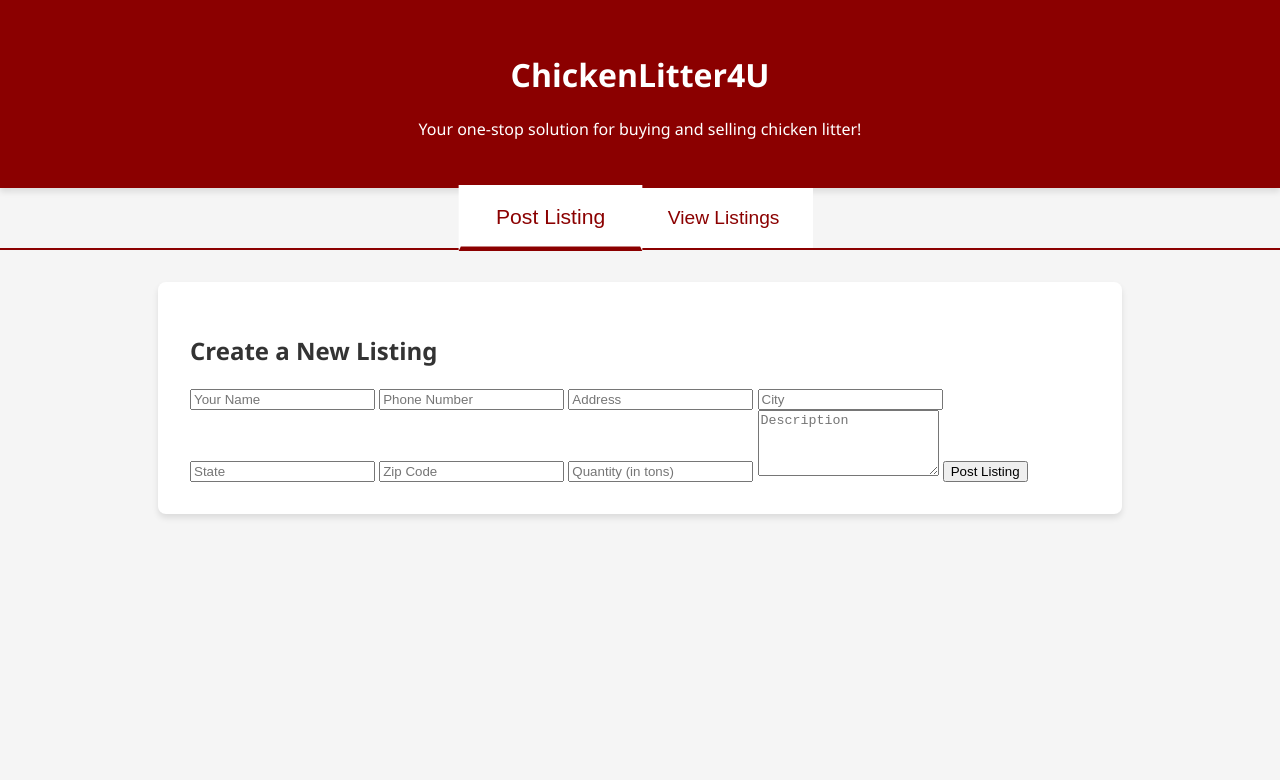
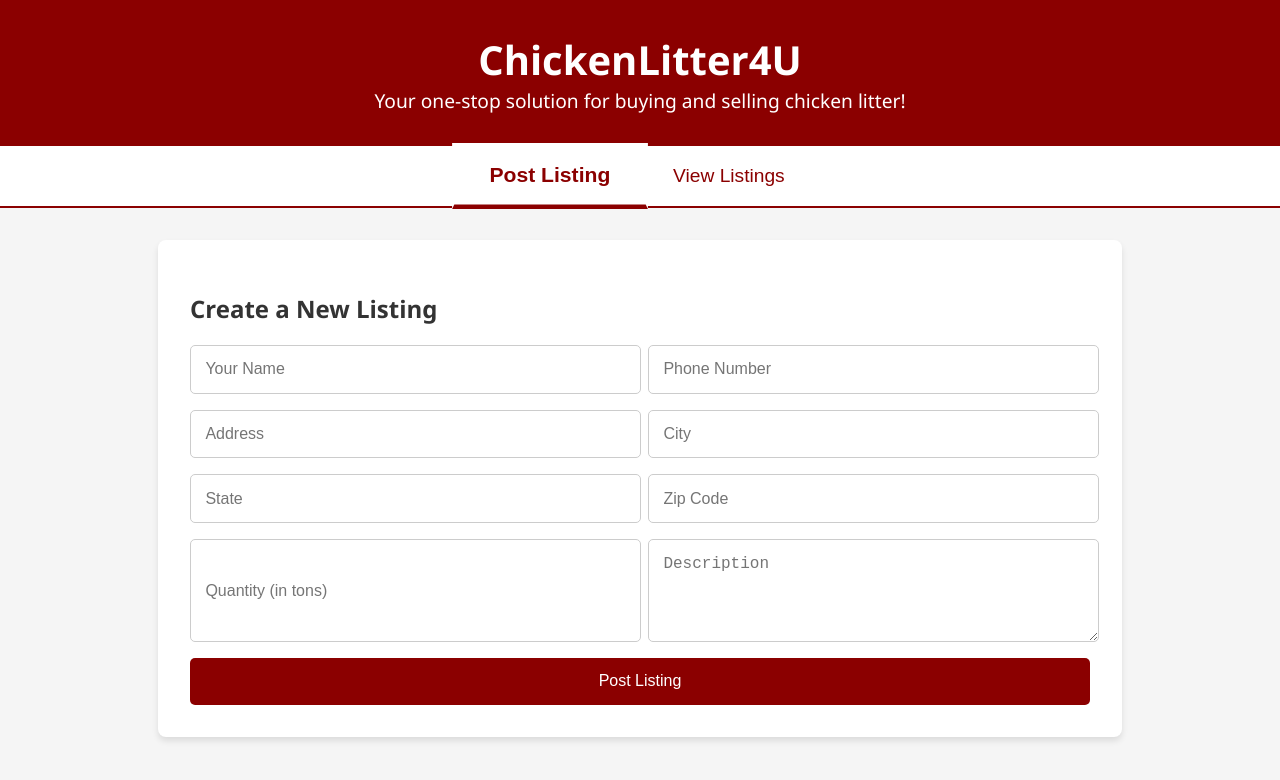
Before and after one commit to ChickenLitter4U/ChickenLitter4U, a website: page index.html in a window 1280 px wide. Drawn offline with Linux system fonts and the light colour scheme.

Commit message:
Update index.html

```diff
--- a/index.html
+++ b/index.html
@@ -2,13 +2,14 @@
 <html lang="en">
 <head>
   <meta charset="UTF-8" />
-  <meta name="viewport" content="width=device-width, initial-scale=1.0"/>
+  <meta name="viewport" content="width=device-width, initial-scale=1.0" />
   <title>ChickenLitter4U</title>
   <style>
+    /* General Styling */
     body {
       margin: 0;
       padding: 0;
-      font-family: Segoe UI, sans-serif;
+      font-family: "Segoe UI", Tahoma, Geneva, Verdana, sans-serif;
       background: #f5f5f5;
       color: #333;
     }
@@ -19,10 +20,21 @@
       padding: 2rem;
       box-shadow: 0 4px 6px rgba(0, 0, 0, 0.1);
     }
+    header h1 {
+      margin: 0;
+      font-size: 2.5rem;
+    }
+    header p {
+      margin: 0;
+      font-size: 1.2rem;
+    }
+
+    /* Tabs Styling */
     .tabs {
       display: flex;
       justify-content: center;
       border-bottom: 2px solid #8b0000;
+      background: #fff;
     }
     .tabs button {
       padding: 1rem 2rem;
@@ -31,17 +43,19 @@
       font-size: 1.2rem;
       border: 2px solid transparent;
       cursor: pointer;
-      transition: 0.3s;
+      transition: all 0.3s ease;
     }
     .tabs button.active {
       border-bottom: 4px solid #8b0000;
+      font-weight: bold;
       transform: scale(1.1);
     }
     .tabs button:hover {
-      background: #cd5c5c;
+      background: #8b0000;
       color: #fff;
-      border-color: #8b0000;
     }
+
+    /* Containers */
     .container {
       max-width: 900px;
       margin: 2rem auto;
@@ -54,28 +68,70 @@
     .container.active {
       display: block;
     }
+
+    /* Form Styling */
+    form {
+      display: grid;
+      gap: 1rem;
+      grid-template-columns: 1fr 1fr;
+    }
+    form input,
+    form textarea {
+      width: 95%;
+      padding: 0.9rem;
+      font-size: 1rem;
+      border: 1px solid #ccc;
+      border-radius: 5px;
+      transition: border-color 0.3s ease;
+    }
+    form input:focus,
+    form textarea:focus {
+      border-color: #8b0000;
+      outline: none;
+    }
+    form button {
+      grid-column: span 2;
+      padding: 0.9rem;
+      font-size: 1rem;
+      background: #8b0000;
+      color: #fff;
+      border: none;
+      border-radius: 5px;
+      cursor: pointer;
+      transition: all 0.3s ease;
+    }
+    form button:hover {
+      background: #cd5c5c;
+      transform: scale(1.05);
+    }
+
+    /* Listings Styling */
     #listings {
       display: grid;
       grid-template-columns: repeat(auto-fill, minmax(300px, 1fr));
-      gap: 1rem;
-      margin-top: 1rem;
+      gap: 1.5rem;
+      margin-top: 1.5rem;
     }
     .listing-card {
-      background: #f9f9f9;
+      background: #fff;
       border: 1px solid #ddd;
-      padding: 1rem;
-      border-radius: 15px;
+      border-radius: 10px;
+      padding: 1.5rem;
       box-shadow: 0 2px 4px rgba(0, 0, 0, 0.1);
-      transition: 0.2s;
+      transition: transform 0.3s ease, box-shadow 0.3s ease;
     }
     .listing-card:hover {
       transform: translateY(-5px);
-      box-shadow: 0 4px 8px rgba(0, 0, 0, 0.2);
+      box-shadow: 0 6px 12px rgba(0, 0, 0, 0.2);
     }
-    .listing-card img {
-      width: 100%;
-      border-radius: 5px;
-      margin-bottom: 1rem;
+    .listing-card h3 {
+      margin: 0 0 0.5rem;
+      color: #8b0000;
+      font-size: 1.4rem;
+    }
+    .listing-card p {
+      margin: 0.5rem 0;
+      line-height: 1.5;
     }
   </style>
 </head>
@@ -93,13 +149,13 @@
   <div id="postSection" class="container active">
     <h2>Create a New Listing</h2>
     <form id="listingForm">
-      <input type="text" id="sellerName" placeholder="Your Name" required />
-      <input type="text" id="phone" placeholder="Phone Number" required />
-      <input type="text" id="address" placeholder="Address" required />
-      <input type="text" id="city" placeholder="City" required />
-      <input type="text" id="state" placeholder="State" required />
-      <input type="text" id="zip" placeholder="Zip Code" required />
-      <input type="number" id="quantity" placeholder="Quantity (in tons)" required />
+      <input id="sellerName" type="text" placeholder="Your Name" required />
+      <input id="phone" type="text" placeholder="Phone Number" required />
+      <input id="address" type="text" placeholder="Address" required />
+      <input id="city" type="text" placeholder="City" required />
+      <input id="state" type="text" placeholder="State" required />
+      <input id="zip" type="text" placeholder="Zip Code" required />
+      <input id="quantity" type="number" placeholder="Quantity (in tons)" required />
       <textarea id="description" placeholder="Description" rows="4"></textarea>
       <button type="submit">Post Listing</button>
     </form>
@@ -111,9 +167,8 @@
   </div>
 
   <script>
-    const BASE_URL = "http://localhost:3000/api/listings"; // Replace with your backend URL if hosted
+    const BASE_URL = "http://localhost:3000/api/listings"; // Replace with backend URL if hosted
 
-    // Tab functionality
     const tabs = {
       post: document.getElementById("postSection"),
       listings: document.getElementById("listingsSection"),
@@ -122,17 +177,18 @@
       post: document.getElementById("postTab"),
       listings: document.getElementById("listingsTab"),
     };
+
     function showTab(tab) {
       Object.values(tabs).forEach((t) => t.classList.remove("active"));
       tabs[tab].classList.add("active");
     }
+
     tabButtons.post.addEventListener("click", () => showTab("post"));
     tabButtons.listings.addEventListener("click", () => {
       showTab("listings");
       loadListings();
     });
 
-    // Post Listing
     document.getElementById("listingForm").addEventListener("submit", async (e) => {
       e.preventDefault();
       const sellerName = document.getElementById("sellerName").value;
@@ -155,7 +211,6 @@
       loadListings();
     });
 
-    // Load Listings
     async function loadListings() {
       const response = await fetch(BASE_URL);
       const listings = await response.json();
```
